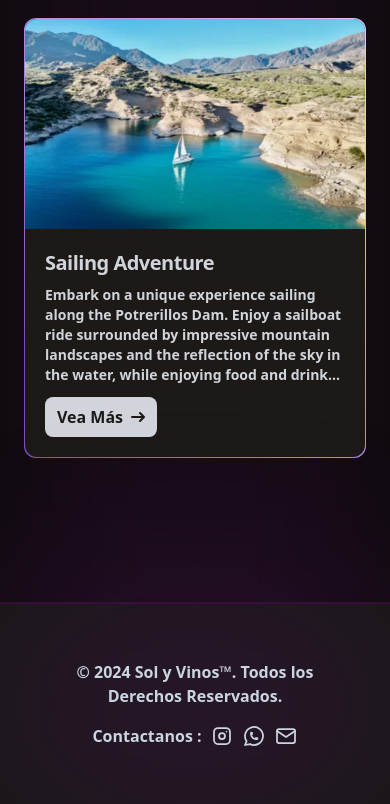
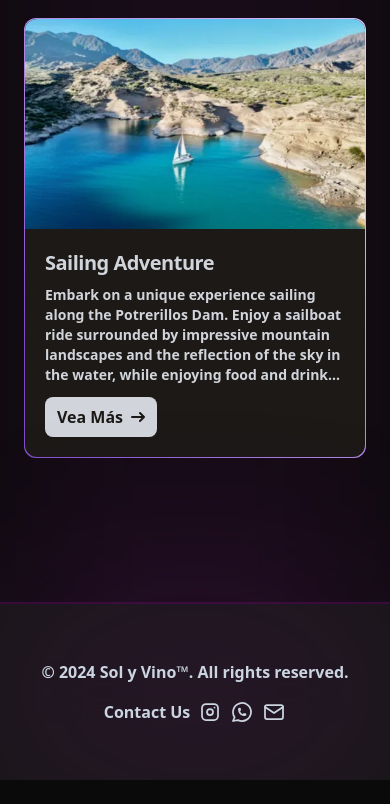
Before and after one commit to JeroDominik/SolYVinos-SA, a Next.js app: page /en in a window 390 px wide. Shown: the part 11171-11975 px from the top of the page. After the commit the page ends 11951 px from the top, so only its background shows below. Built offline with nearby package versions, Linux system fonts and the light colour scheme.

Commit message:
latest added details of the languages

```diff
--- a/src/app/[lang]/page.tsx
+++ b/src/app/[lang]/page.tsx
@@ -26,7 +26,7 @@ export default async function Home ({ params: { lang } }: { params: { lang: Lang
         <ExperienceMaipu dictionary={dictionary}/>
         <ExperienceAltaMontana dictionary={dictionary}/>
       </main>
-      <Footer />
+      <Footer dictionary={dictionary}/>
     </main>
   )
 }
--- a/src/app/dictionaries/en.json
+++ b/src/app/dictionaries/en.json
@@ -114,5 +114,9 @@
             "ExperiencesImg": "/experiencesAltaMontana/AltaMontana-Velero.webp",
             "ExperiencesDesc": "This sailing trip is ideal for special celebrations, getaways for couples, or simply to relax with friends and family in an incomparable natural setting."
         }
-    ]
+    ],
+    "footer": {
+        "FooterRights": ". All rights reserved.",
+        "FooterContact" : "Contact Us"
+    }
 }
--- a/src/app/dictionaries/es.json
+++ b/src/app/dictionaries/es.json
@@ -114,5 +114,9 @@
             "ExperiencesImg": "/experiencesAltaMontana/AltaMontana-Velero.webp",
             "ExperiencesDesc": "Este paseo en velero es ideal para celebraciones especiales, escapadas en pareja, o simplemente para relajarse con amigos y familia en un entorno natural incomparable."
         }
-    ]
+    ],
+    "footer": {
+        "FooterRights": ". Todos los Derechos Reservados.",
+        "FooterContact" : "Contactanos"
+    }
 }
--- a/src/app/dictionaries/pt.json
+++ b/src/app/dictionaries/pt.json
@@ -114,5 +114,9 @@
             "ExperiencesImg": "/experiencesAltaMontana/AltaMontana-Velero.webp",
             "ExperiencesDesc": "Este passeio de barco é ideal para celebrações especiais, escapadelas a dois ou simplesmente para relaxar com amigos e família num ambiente natural incomparável."
         }
-    ]
+    ],
+    "footer": {
+        "FooterRights": ". Todos os direitos reservados.",
+        "FooterContact" : "Contate-nos"
+    }
 }
--- a/src/components/footer.tsx
+++ b/src/components/footer.tsx
@@ -1,17 +1,19 @@
 import { IconIg, IconMail, IconWsp } from './Icons/Icons'
 
-export default function Footer () {
+export default function Footer ({ dictionary }: any) {
+  const { footer } = dictionary
+
   return (
     <footer className="relative h-full w-full bg-neutral-900 py-14 sm:py-16 lg:py-20 border-t-2 border-t-fuchsia-950/60">
         <div className="absolute inset-0 bg-fuchsia-800 bg-[size:20px_20px] opacity-20 blur-[100px]"></div>
         <div className="backdrop-blur-xl mx-10 md:mx-14 flex flex-col lg:flex-row items-center justify-center md:justify-between">
             <span className="text-base sm:text-lg lg:text-xl text-slate-300 transition hover:text-slate-100 text-center font-semibold">
                 © 2024
-                <a href="#"> Sol y Vinos™</a>
-                . Todos los Derechos Reservados.
+                <a href="#"> Sol y Vino™</a>
+                {footer.FooterRights}
             </span>
             <ul className="flex mt-4 justify-center lg:mt-0 gap-x-2 sm:gap-x-4 items-center">
-                <h3 className="text-base sm:text-lg lg:text-xl font-semibold text-slate-300 transition hover:text-slate-100">Contactanos : </h3>
+                <h3 className="text-base sm:text-lg lg:text-xl font-semibold text-slate-300 transition hover:text-slate-100">{footer.FooterContact}</h3>
                 <a href="#" className="size-6 text-slate-300 hover:text-slate-100">
                     <IconIg/>
                 </a>
--- a/src/components/navbar.tsx
+++ b/src/components/navbar.tsx
@@ -34,24 +34,35 @@ export default function Navbar ({ header }: HeaderProps) {
             <a href="#experience" className="p-2 transition hover:bg-white/10 hover:font-semibold rounded-xl">{header.NavExperiences}</a>
           </nav>
         </div>
-        <div className="gap-x-2">
-          <Link href="/es" className="hidden md:inline-flex items-center font-medium justify-center p-2 text-base sm:text-lg lg:text-xl transition hover:bg-white/10 hover:font-semibold rounded-full">
+        <div className="gap-x-2 hidden md:flex">
+          <Link href="/es" className="p-2 transition hover:bg-white/10 rounded-full">
             <IconSpain/>
           </Link>
-          <Link href="/en" className="hidden md:inline-flex items-center font-medium justify-center p-2 text-base sm:text-lg lg:text-xl transition hover:bg-white/10 hover:font-semibold rounded-full">
+          <Link href="/en" className="p-2 transition hover:bg-white/10 rounded-full">
             <IconUSA/>
           </Link>
-          <Link href="/pt" className="hidden md:inline-flex items-center font-medium justify-center p-2 text-base sm:text-lg lg:text-xl transition hover:bg-white/10 hover:font-semibold rounded-full">
+          <Link href="/pt" className="p-2 transition hover:bg-white/10 rounded-full">
             <IconBrasil/>
           </Link>
         </div>
       </section>
 
-      <section id="mobile-menu" className={`${isOpen ? 'flex' : 'hidden'} h-screen justify-center absolute w-screen origin-top animate-open-menu flex-col text-3xl`}>
-        <nav className="flex h-[92%] flex-col bg-neutral-950 pt-8 relative -top-8 ">
-          <a href="/#init" className="w-full py-6 text-center hover:opacity-90" onClick={toggleMenu}>Inicio</a>
-          <a href="/#aboutus" className="w-full py-6 text-center hover:opacity-90" onClick={toggleMenu}>Sol y Vinos</a>
-          <a href="/#experience" className="w-full py-6 text-center hover:opacity-90" onClick={toggleMenu}>Experiences</a>
+      <section className={`${isOpen ? 'flex' : 'hidden'} h-screen justify-center absolute w-screen origin-top animate-open-menu flex-col text-3xl`}>
+        <nav className="flex h-[92%] flex-col bg-neutral-950 pt-8 relative -top-8">
+          <a href="#init" className="w-3/4 py-6 mx-auto text-center hover:opacity-90 border-b-4 border-b-slate-400" onClick={toggleMenu}>{header.NavInit}</a>
+          <a href="#aboutus" className="w-3/4 py-6 mx-auto text-center hover:opacity-90 border-b-4 border-b-slate-400" onClick={toggleMenu}>Sol y Vinos</a>
+          <a href="#experience" className="w-3/4 py-6 mx-auto text-center hover:opacity-90 border-b-4 border-b-slate-400" onClick={toggleMenu}>{header.NavExperiences}</a>
+          <div className="flex gap-x-4 justify-center relative py-6">
+            <Link href="/es" className="size-14 transition hover:bg-white/5 p-2 rounded-full">
+              <IconSpain/>
+            </Link>
+            <Link href="/en" className="size-14 transition hover:bg-white/5 p-2 rounded-full">
+              <IconUSA/>
+            </Link>
+            <Link href="/pt" className="size-14 transition hover:bg-white/5 p-2 rounded-full">
+              <IconBrasil/>
+            </Link>
+        </div>
         </nav>
       </section>
     </section>
```
